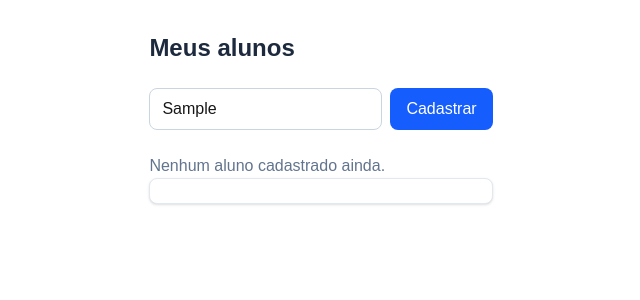
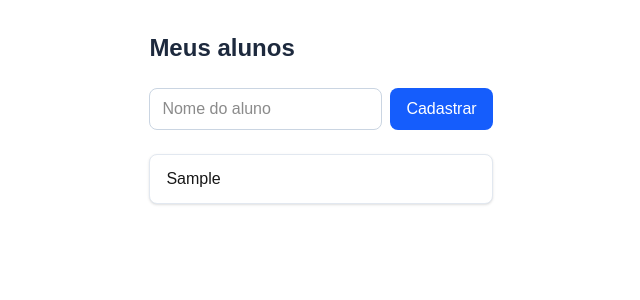
Before and after one commit to kauanmachadocode/nota_certa, a Next.js app: page / in a window 1280 px wide. Both pictures are taken after typing "Sample" into the empty fields and a click on the button "Cadastrar". Shown: the top 300 px of the page, without its empty margins (319-959 px from the left). Built offline with nearby package versions, Linux system fonts and the light colour scheme.

Commit message:
feat: lista alunos cadastrados na tela

```diff
--- a/app/page.tsx
+++ b/app/page.tsx
@@ -4,16 +4,15 @@ import { Aluno } from "@/types/aluno"
 
 
 export default function Home() {
+  const [alunos, setAlunos] = useState<Aluno[]>([])
   const [nome, setNome] = useState('');
-
-  // TODO(você): estado da lista de alunos (Aluno[])
-
 
   const adicionaAluno = (event: React.FormEvent<HTMLFormElement>) => { event.preventDefault()
       const aluno: Aluno = {id: crypto.randomUUID(),
         nome: nome
       }
-      console.log(aluno)
+      setAlunos([...alunos, aluno]);
+      setNome("");
     }
   // TODO(você): função que atualiza o texto digitado
   return (
@@ -42,15 +41,16 @@ export default function Home() {
         </button>
       </form>
 
-      {/* TODO(você): mostre esta mensagem só quando a lista estiver vazia */}
-      <p className="text-slate-500">Nenhum aluno cadastrado ainda.</p>
+      { alunos.length===0 ? (<p className="text-slate-500">Nenhum aluno cadastrado ainda.</p>) : ( <ul className="space-y-2">
 
-      <ul className="space-y-2">
-        {/* TODO(você): percorra a lista com .map() e renderize um <li> por aluno */}
-        <li className="rounded-lg border border-slate-200 bg-white px-4 py-3 shadow-sm">
-          {/* TODO(você): nome do aluno aqui */}
-        </li>
-      </ul>
+        { alunos.map((aluno) => (<li key={aluno.id} className="rounded-lg border border-slate-200 bg-white px-4 py-3 shadow-sm">
+          { aluno.nome }
+        </li>)) }
+
+      </ul>) }
+
+
+
     </main>
   );
 }
```
